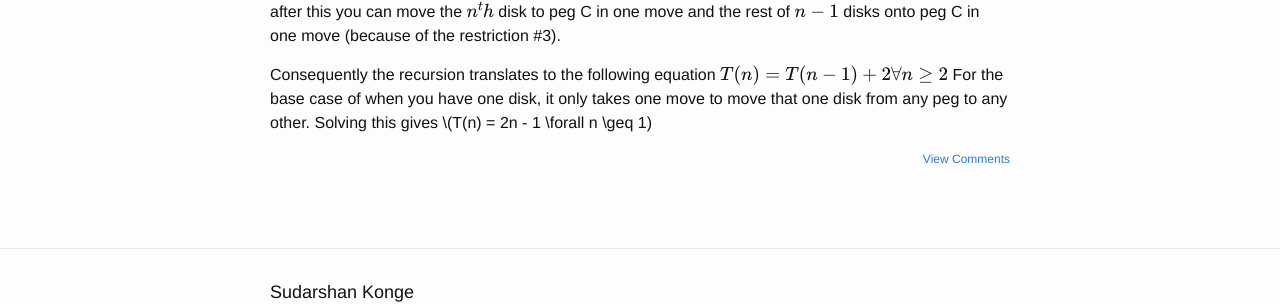
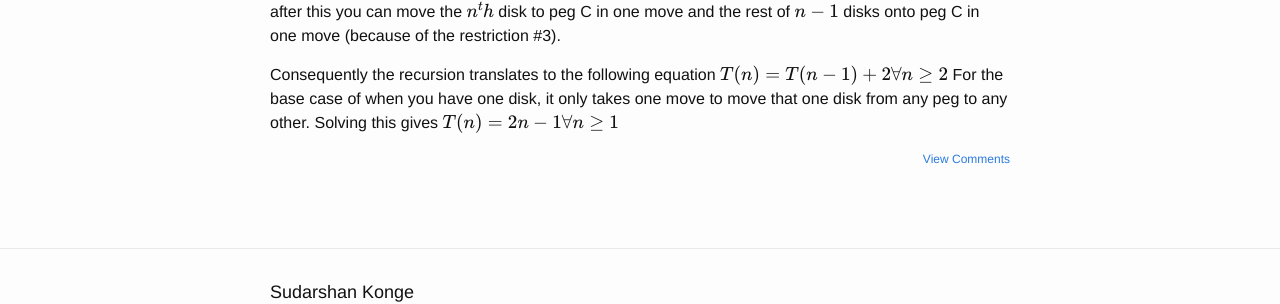
Before and after one commit to sudk1896/sudk1896.github.io, a Jekyll site: the page built from _posts/2019-01-06-ModifiedTowersOfHanoi.md, in a window 1280 px wide. Shown: the part 786-1090 px from the top of the page. Built offline with Jekyll 4.4.1, drawn with Linux system fonts in a browser that asks for light colours; formulas are drawn with MathJax 3; comment, search, counter and statistics services are not loaded.

Commit message:
Fix latex

```diff
--- a/_posts/2019-01-06-ModifiedTowersOfHanoi.md
+++ b/_posts/2019-01-06-ModifiedTowersOfHanoi.md
@@ -30,4 +30,4 @@ Consequently the recursion translates to the following equation
 \\(T(n) = T(n-1) + 2 \forall n \geq 2 \\)
 For the base case of when you have one disk, it only takes one
 move to move that one disk from any peg to any other. Solving this gives
-\\(T(n) = 2n - 1 \forall n \geq 1)
+\\(T(n) = 2n - 1 \forall n \geq 1 \\)
```
